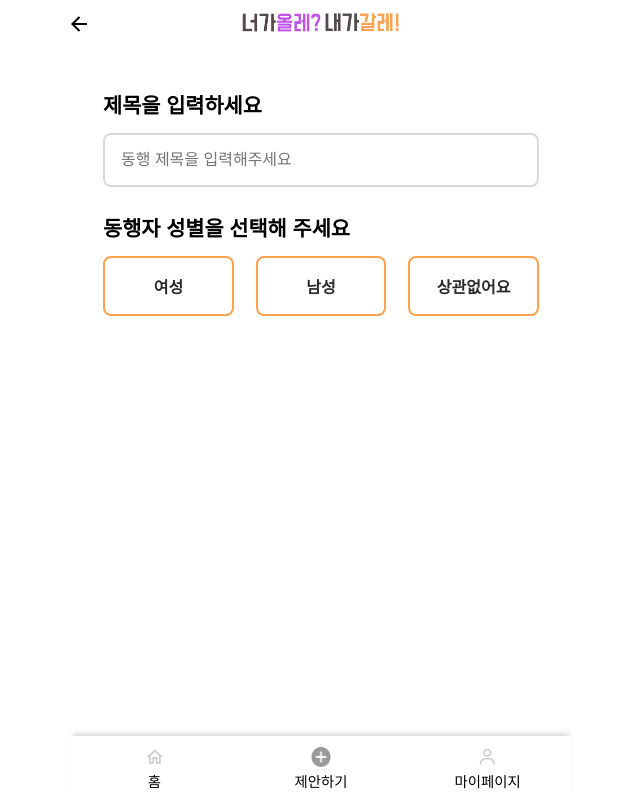
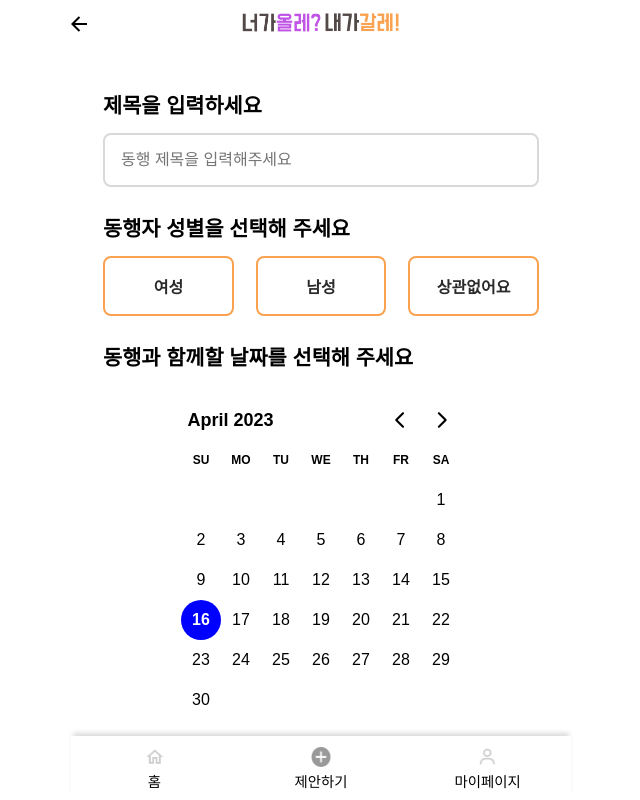
Before and after one commit to E1I4-9oormthon/olle-ts-client, a React (Vite) app: page /olle-write in a window 1280 px wide. Shown: the whole page, without its empty margins (319-959 px from the left). Built offline with nearby package versions, Linux system fonts and the light colour scheme; no server answers; a web font is replaced by a local one.

Commit message:
feat: 동행 날짜 입력을 위한 달력 컴포넌트를 구현하라
Fixes: #10

```diff
--- a/src/pages/OlleWritePage.tsx
+++ b/src/pages/OlleWritePage.tsx
@@ -1,8 +1,17 @@
+import { useState } from 'react';
 import { Input } from 'components/common/Input';
 import { BorderButton } from 'components/common/BorderButton';
 import styled from 'styled-components';
+import { DayPicker } from 'react-day-picker';
+import 'react-day-picker/dist/style.css';
 
 export const OlleWritePage = () => {
+  const [date, setDate] = useState<Date | undefined>(new Date());
+
+  const handleDateSelect = (selectedDate: Date | undefined) => {
+    setDate(selectedDate);
+  };
+
   return (
     <Wrapper>
       <OlleForm>
@@ -38,6 +47,10 @@ export const OlleWritePage = () => {
             />
           </ButtonWrapper>
         </ButtonContainer>
+        <InputTitle>동행과 함께할 날짜를 선택해 주세요</InputTitle>
+        <DayPickerWrapper>
+          <DayPicker mode="single" selected={date} onSelect={(selectedDate) => handleDateSelect(selectedDate)} />
+        </DayPickerWrapper>
       </OlleForm>
     </Wrapper>
   );
@@ -66,3 +79,8 @@ const ButtonContainer = styled.div`
 const ButtonWrapper = styled.div`
   width: calc(90% / 3);
 `;
+
+const DayPickerWrapper = styled.div`
+  display: flex;
+  justify-content: center;
+`;
```
